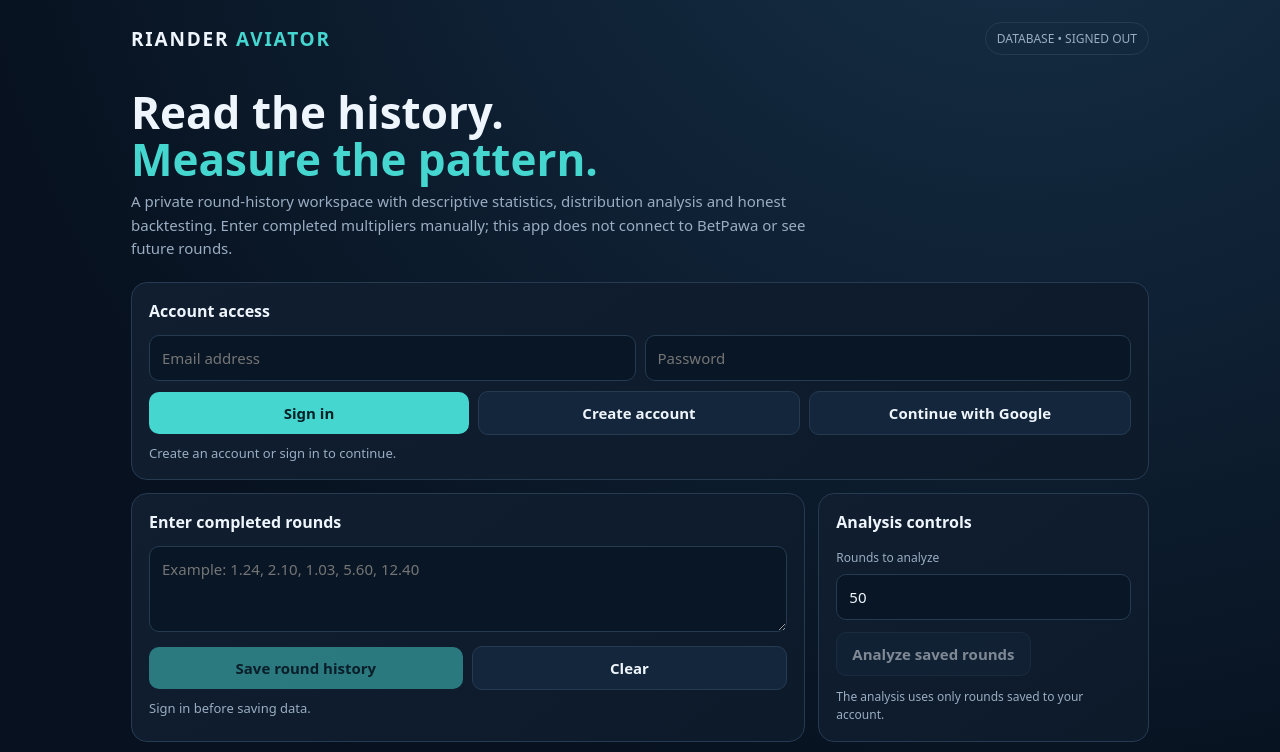
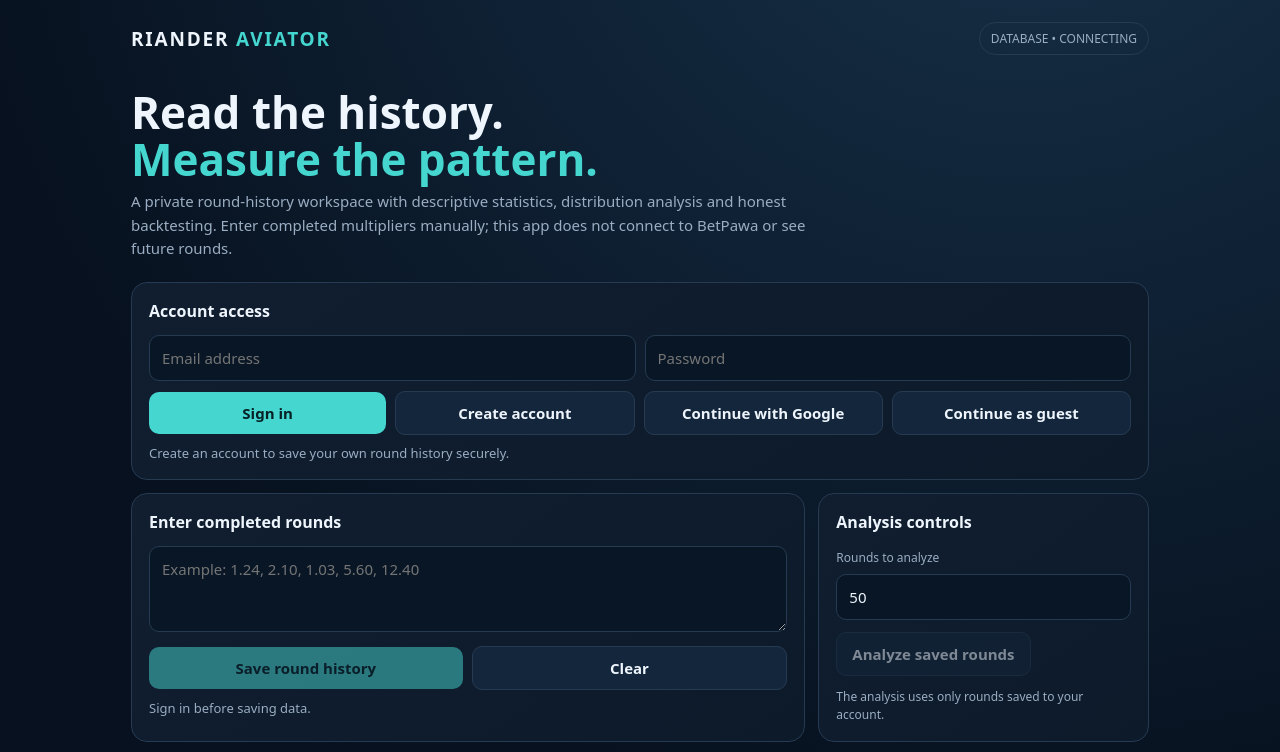
Before and after one commit to digdow125-ux/digdow125-ux.github.io, a plain HTML site: page aviator/index.html in a window 1280 px wide. Shown: the top 752 px of the page. Drawn offline with nearby package versions, Linux system fonts and the light colour scheme.

Commit message:
Add guest access while email confirmation is configured

```diff
--- a/aviator/index.html
+++ b/aviator/index.html
@@ -26,7 +26,7 @@ button{border:0;border-radius:10px;padding:11px 15px;background:var(--cyan);colo
 <h1>Read the history.<br><em>Measure the pattern.</em></h1>
 <p class="sub">A private round-history workspace with descriptive statistics, distribution analysis and honest backtesting. Enter completed multipliers manually; this app does not connect to BetPawa or see future rounds.</p>
 <div class="grid">
-<section class="card span12" id="authCard"><h2>Account access</h2><div class="row"><input id="email" type="email" placeholder="Email address" autocomplete="email"><input id="password" type="password" placeholder="Password" autocomplete="current-password"></div><div class="row" style="margin-top:10px"><button id="signIn">Sign in</button><button class="secondary" id="signUp">Create account</button><button class="secondary" id="googleSignIn">Continue with Google</button><button class="secondary hidden" id="signOut">Sign out</button></div><div class="status" id="authStatus">Create an account to save your own round history securely.</div></section>
+<section class="card span12" id="authCard"><h2>Account access</h2><div class="row"><input id="email" type="email" placeholder="Email address" autocomplete="email"><input id="password" type="password" placeholder="Password" autocomplete="current-password"></div><div class="row" style="margin-top:10px"><button id="signIn">Sign in</button><button class="secondary" id="signUp">Create account</button><button class="secondary" id="googleSignIn">Continue with Google</button><button class="secondary" id="guestSignIn">Continue as guest</button><button class="secondary hidden" id="signOut">Sign out</button></div><div class="status" id="authStatus">Create an account to save your own round history securely.</div></section>
 <section class="card span8"><h2>Enter completed rounds</h2><textarea id="roundInput" placeholder="Example: 1.24, 2.10, 1.03, 5.60, 12.40"></textarea><div class="row" style="margin-top:10px"><button id="saveRounds" disabled>Save round history</button><button class="secondary" id="clearInput">Clear</button></div><div class="status" id="saveStatus">Sign in before saving data.</div></section>
 <section class="card span4"><h2>Analysis controls</h2><label class="small" for="window">Rounds to analyze</label><input id="window" type="number" min="5" max="500" value="50" style="margin:7px 0 12px"><button id="analyze" class="secondary" disabled>Analyze saved rounds</button><p class="small" style="margin-bottom:0">The analysis uses only rounds saved to your account.</p></section>
 <section class="card span12"><h2>Statistical overview</h2><div class="metrics"><div class="metricbox"><div class="metric" id="count">—</div><div class="metric-label">Sample size</div></div><div class="metricbox"><div class="metric" id="mean">—</div><div class="metric-label">Mean multiplier</div></div><div class="metricbox"><div class="metric" id="median">—</div><div class="metric-label">Median multiplier</div></div><div class="metricbox"><div class="metric" id="std">—</div><div class="metric-label">Standard deviation</div></div></div><div id="distribution" style="margin-top:18px"><p class="small">Sign in and save completed rounds to see distribution.</p></div></section>
@@ -60,7 +60,7 @@ async function refreshAuth(){
  if(user) await loadRounds();
 }
 $('signUp').onclick=async()=>{const email=$('email').value.trim(),password=$('password').value;if(!email||password.length<8)return status('authStatus','Enter an email and password with at least 8 characters.');const {error}=await db.auth.signUp({email,password});status('authStatus',error?error.message:'Account created. Check your email if confirmation is required, then sign in.')};
-$('googleSignIn').onclick=async()=>{status('authStatus','Opening Google sign-in…');const {error}=await db.auth.signInWithOAuth({provider:'google',options:{redirectTo:'https://digdow125-ux.github.io/aviator/'}});if(error)status('authStatus','Google sign-in error: '+error.message)};
+$('googleSignIn').onclick=async()=>{status('authStatus','Opening Google sign-in…');const {error}=await db.auth.signInWithOAuth({provider:'google',options:{redirectTo:'https://digdow125-ux.github.io/aviator/'}});if(error)status('authStatus','Google sign-in error: '+error.message)};\n$('guestSignIn').onclick=async()=>{status('authStatus','Creating a temporary guest session…');const {error}=await db.auth.signInAnonymously();if(error){status('authStatus','Guest sign-in is not enabled yet. In Supabase, enable Anonymous Sign-Ins under Authentication → Providers. Details: '+error.message);return}status('authStatus','You are in as a guest. Save your history on this device; do not sign out or clear browser data until you create a permanent account.');await refreshAuth()};
 $('signIn').onclick=async()=>{const {error}=await db.auth.signInWithPassword({email:$('email').value.trim(),password:$('password').value});status('authStatus',error?error.message:'Signed in. Loading your history…');if(!error)await refreshAuth()};
 $('signOut').onclick=async()=>{await db.auth.signOut();rounds=[];render();await refreshAuth()};
 $('clearInput').onclick=()=>$('roundInput').value='';
```
